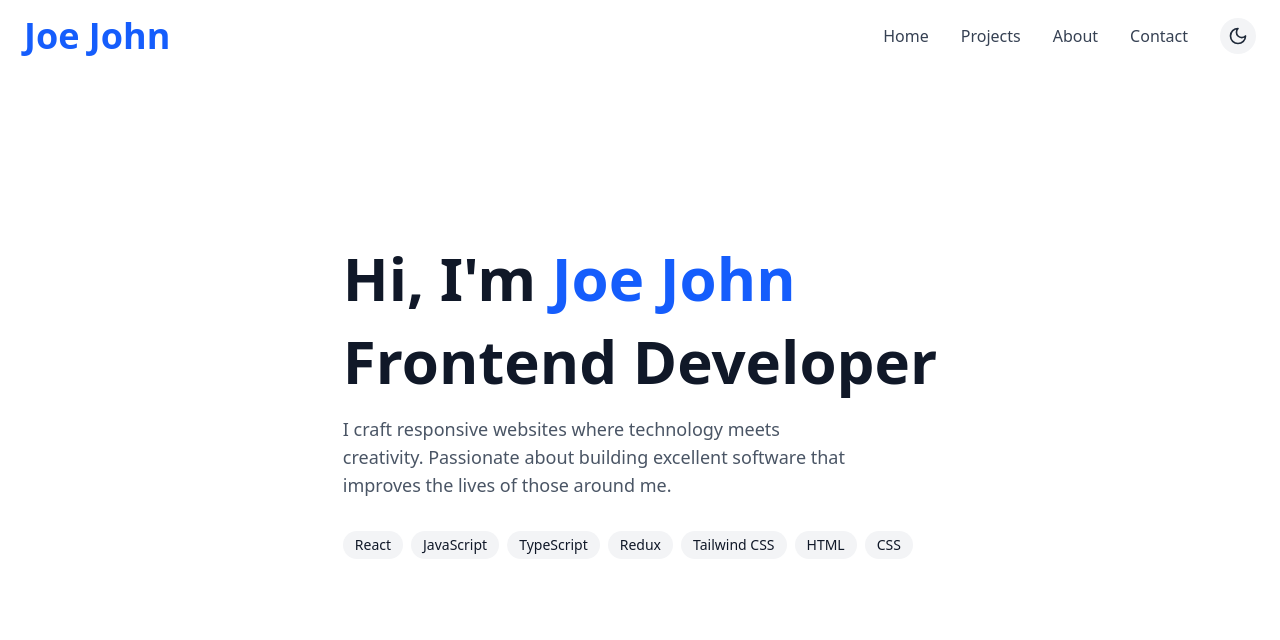
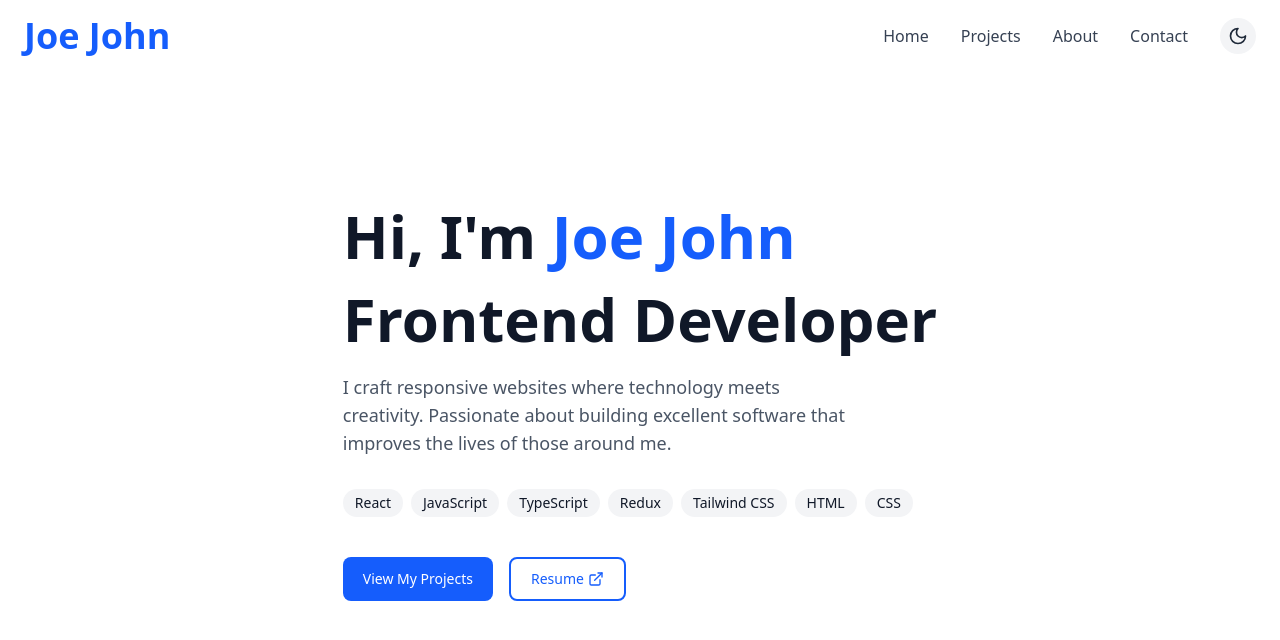
Before and after one commit to joejohn98/my-portfolio, a React (Vite) app: page / in a window 1280 px wide. Shown: the top 640 px of the page. Built offline with nearby package versions, Linux system fonts and the light colour scheme.

Commit message:
Add Button component and enhance Hero section with project and resume links

```diff
--- /dev/null
+++ b/src/components/Button.tsx
@@ -0,0 +1,40 @@
+import React from 'react';
+
+interface ButtonProps {
+  children: React.ReactNode;
+  onClick?: () => void;
+  type?: 'button' | 'submit' | 'reset';
+  variant?: 'primary' | 'secondary' | 'outline';
+  className?: string;
+  disabled?: boolean;
+}
+
+const Button: React.FC<ButtonProps> = ({
+  children,
+  onClick,
+  type = 'button',
+  variant = 'primary',
+  className = '',
+  disabled = false,
+}) => {
+  const baseStyles = "font-medium rounded-lg px-5 py-2.5 text-sm transition-all duration-300 focus:outline-none focus:ring-2 focus:ring-opacity-50 inline-flex items-center justify-center";
+
+  const variantStyles = {
+    primary: "bg-blue-600 hover:bg-blue-700 text-white focus:ring-blue-500 disabled:bg-blue-300",
+    secondary: "bg-purple-600 hover:bg-purple-700 text-white focus:ring-purple-500 disabled:bg-purple-300",
+    outline: "border-2 border-blue-600 text-blue-600 hover:bg-blue-50 dark:hover:bg-gray-800 focus:ring-blue-500 disabled:opacity-50 dark:text-blue-400 dark:border-blue-400"
+  };
+
+  return (
+    <button
+      type={type}
+      onClick={onClick}
+      className={`${baseStyles} ${variantStyles[variant]} ${className}`}
+      disabled={disabled}
+    >
+      {children}
+    </button>
+  );
+};
+
+export default Button;
--- a/src/sections/Hero.tsx
+++ b/src/sections/Hero.tsx
@@ -1,22 +1,36 @@
-import React from 'react'
+import React from "react";
+import Button from "../components/Button";
+import { ExternalLink } from "lucide-react";
 
-const Hero:React.FC = () => {
-const skills = ['React', 'JavaScript', 'TypeScript', 'Redux','Tailwind CSS', 'HTML','CSS']
+const Hero: React.FC = () => {
+  const skills = [
+    "React",
+    "JavaScript",
+    "TypeScript",
+    "Redux",
+    "Tailwind CSS",
+    "HTML",
+    "CSS",
+  ];
 
   return (
-     <section id="home" className="min-h-screen flex flex-col justify-center relative py-20 px-6 md:px-12 lg:px-24">
+    <section
+      id="home"
+      className="min-h-screen flex flex-col justify-center relative py-20 px-6 md:px-12 lg:px-24"
+    >
       <div className="max-w-7xl mx-auto px-4 sm:px-6 lg:px-8">
         <div className="max-w-3xl">
           <h1 className="text-4xl md:text-5xl lg:text-6xl font-bold leading-tight text-gray-900 dark:text-white mb-4">
-              Hi, I'm <span className="text-blue-600 dark:text-blue-400">Joe John</span>
+            Hi, I'm{" "}
+            <span className="text-blue-600 dark:text-blue-400">Joe John</span>
             <span className="block mt-2">Frontend Developer</span>
           </h1>
 
           <p className="text-lg text-gray-600 dark:text-gray-300 mb-8 max-w-lg">
             I craft responsive websites where technology meets creativity.
-            Passionate about building excellent software that improves the lives of those around me.
+            Passionate about building excellent software that improves the lives
+            of those around me.
           </p>
-
 
           <div className="flex flex-wrap gap-2 mt-8 ">
             {skills.map((skill, index) => (
@@ -28,14 +42,28 @@ const skills = ['React', 'JavaScript', 'TypeScript', 'Redux','Tailwind CSS', 'HT
               </span>
             ))}
           </div>
-
-
+          <div className="flex flex-wrap gap-4 mt-10 ">
+            <Button
+              onClick={() =>
+                document
+                  .getElementById("projects")
+                  ?.scrollIntoView({ behavior: "smooth" })
+              }
+            >
+              View My Projects
+            </Button>
+            <Button
+              variant="outline"
+              onClick={() => window.open("/resume.pdf", "_blank")}
+              className="gap-1"
+            >
+              Resume <ExternalLink size={16} />
+            </Button>
           </div>
         </div>
-
-
+      </div>
     </section>
-  )
-}
+  );
+};
 
 export default Hero;
```
Lines whose indentation alone changed are shown as unchanged.
